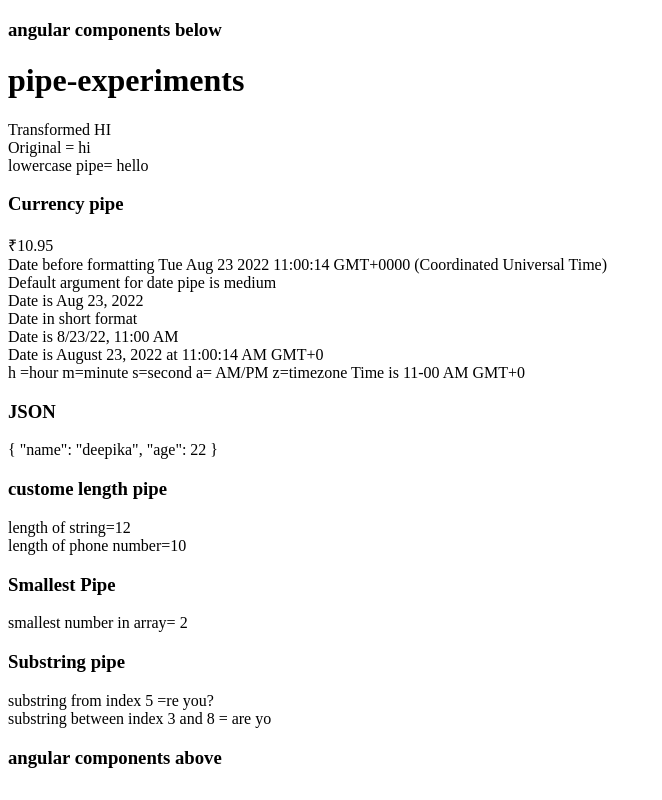
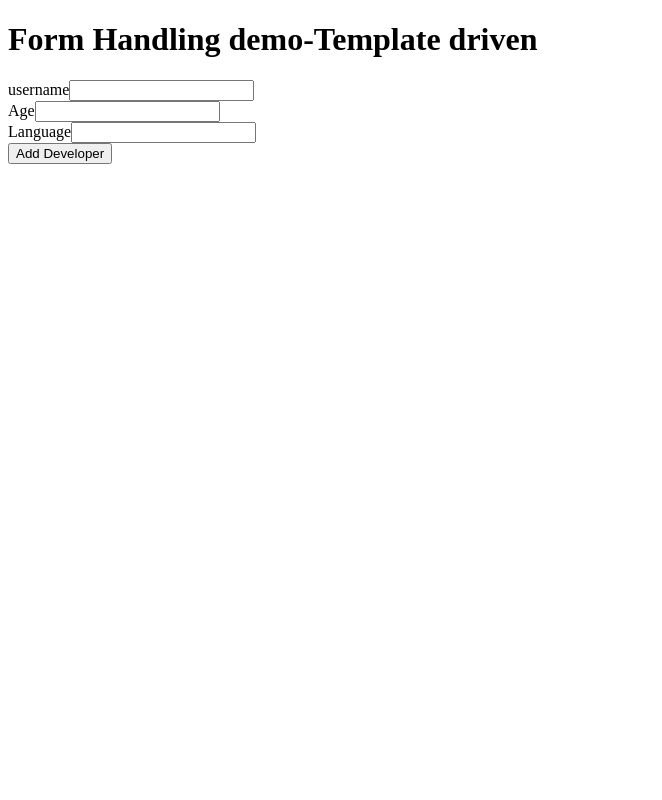
Before and after one commit to vineetsemwal/cgifresh22, an Angular app in the folder clientside/angular-projects/first-app/: page / in a window 1280 px wide. Shown: the whole page, without its empty margins (0-662 px from the left). Built offline with nearby package versions, Linux system fonts and the light colour scheme.

Commit message:
template driven form

```diff
--- /dev/null
+++ b/clientside/angular-projects/first-app/src/app/add-developer-template/add-developer-template.component.html
@@ -0,0 +1,29 @@
+<h1>Form Handling demo-Template driven</h1>
+
+<form #myform="ngForm" (ngSubmit)="addDeveloper(myform)">
+  <div>
+    <label>username</label>
+    <input name="username" [(ngModel)]="username" />
+  </div>
+
+  <div>
+    <label>Age</label>
+    <input name="age" type="number"   [(ngModel)]="age" />
+  </div>
+
+  <div>
+    <label>Language</label>
+    <input name="language" ngModel  [(ngModel)]="language" />
+  </div>
+
+  <button>Add Developer</button>
+</form>
+
+<div *ngIf="submitted">
+  <h3>User Input</h3>
+  {{ username }}
+  <br />
+  {{ age }}
+  <br />
+  {{ language }}
+</div>
--- /dev/null
+++ b/clientside/angular-projects/first-app/src/app/add-developer-template/add-developer-template.component.ts
@@ -0,0 +1,27 @@
+import { Component, OnInit } from '@angular/core';
+
+@Component({
+  selector: 'add-developer-template',
+  templateUrl: './add-developer-template.component.html',
+  styleUrls: ['./add-developer-template.component.css']
+})
+export class AddDeveloperTemplateComponent  {
+
+  username:string|undefined;
+  age:number|undefined;
+  language:string|undefined;
+  submitted:boolean=false;
+
+  addDeveloper(myform:any):void{
+    console.log("*****inside addDeveloper", myform);
+    /*
+    const formData =myform.value;
+    this.username=formData.username;
+    this.age=formData.age;
+    this.language=formData.language;
+    */
+    this.submitted=true;
+
+
+  }
+}
--- a/clientside/angular-projects/first-app/src/app/app.component.html
+++ b/clientside/angular-projects/first-app/src/app/app.component.html
@@ -30,6 +30,11 @@ Developer who name starting from mok
 
 
 <attribute-directive></attribute-directive>
--->
+
 
 <pipe-experiments></pipe-experiments>
+
+
+<template-variable></template-variable>
+-->
+<add-developer-template></add-developer-template>
--- a/clientside/angular-projects/first-app/src/app/app.module.ts
+++ b/clientside/angular-projects/first-app/src/app/app.module.ts
@@ -13,6 +13,8 @@ import { PipeExperimentsComponent } from './pipe-experiments/pipe-experiments.co
 import { LengthPipe } from './common/length.pipe';
 import { SmallestPipe } from './common/smallest.pipe';
 import { SubstringPipe } from './common/substring.pipe';
+import { AddDeveloperTemplateComponent } from './add-developer-template/add-developer-template.component';
+import { TemplateVariableComponent } from './template-variable/template-variable.component';
 
 
 
@@ -29,7 +31,9 @@ import { SubstringPipe } from './common/substring.pipe';
       PipeExperimentsComponent,
       LengthPipe,
       SmallestPipe,
-      SubstringPipe
+      SubstringPipe,
+      AddDeveloperTemplateComponent,
+      TemplateVariableComponent
     ],
 
     imports: [
--- /dev/null
+++ b/clientside/angular-projects/first-app/src/app/template-variable/template-variable.component.html
@@ -0,0 +1,11 @@
+<h1>Templte variable </h1>
+
+
+<input   #desc     />
+<br>
+<button (click)="changeDescription(desc.value)"  >Change Description</button>
+
+<br>
+Description is  {{description}}
+<br>
+Desc value is {{desc.value}}
--- /dev/null
+++ b/clientside/angular-projects/first-app/src/app/template-variable/template-variable.component.ts
@@ -0,0 +1,17 @@
+import { Component, OnInit } from '@angular/core';
+
+@Component({
+  selector: 'template-variable',
+  templateUrl: './template-variable.component.html',
+  styleUrls: ['./template-variable.component.css']
+})
+export class TemplateVariableComponent {
+
+  description:string="";
+
+  changeDescription(newDesc: string):void{
+   this.description=newDesc;
+  }
+
+
+}
--- a/clientside/angular-projects/first-app/src/index.html
+++ b/clientside/angular-projects/first-app/src/index.html
@@ -8,11 +8,9 @@
   <link rel="icon" type="image/x-icon" href="favicon.ico">
 </head>
 <body>
-  <h3>angular components below</h3>
   <app-root>
 
 
   </app-root>
-  <h3>angular components above</h3>
 </body>
 </html>
```
Also changed, not shown: clientside/angular-projects/first-app/src/app/add-developer-template/add-developer-template.component.css (added), clientside/angular-projects/first-app/src/app/template-variable/template-variable.component.css (added), 2 other files (tests, documents, lock files or other folders).
